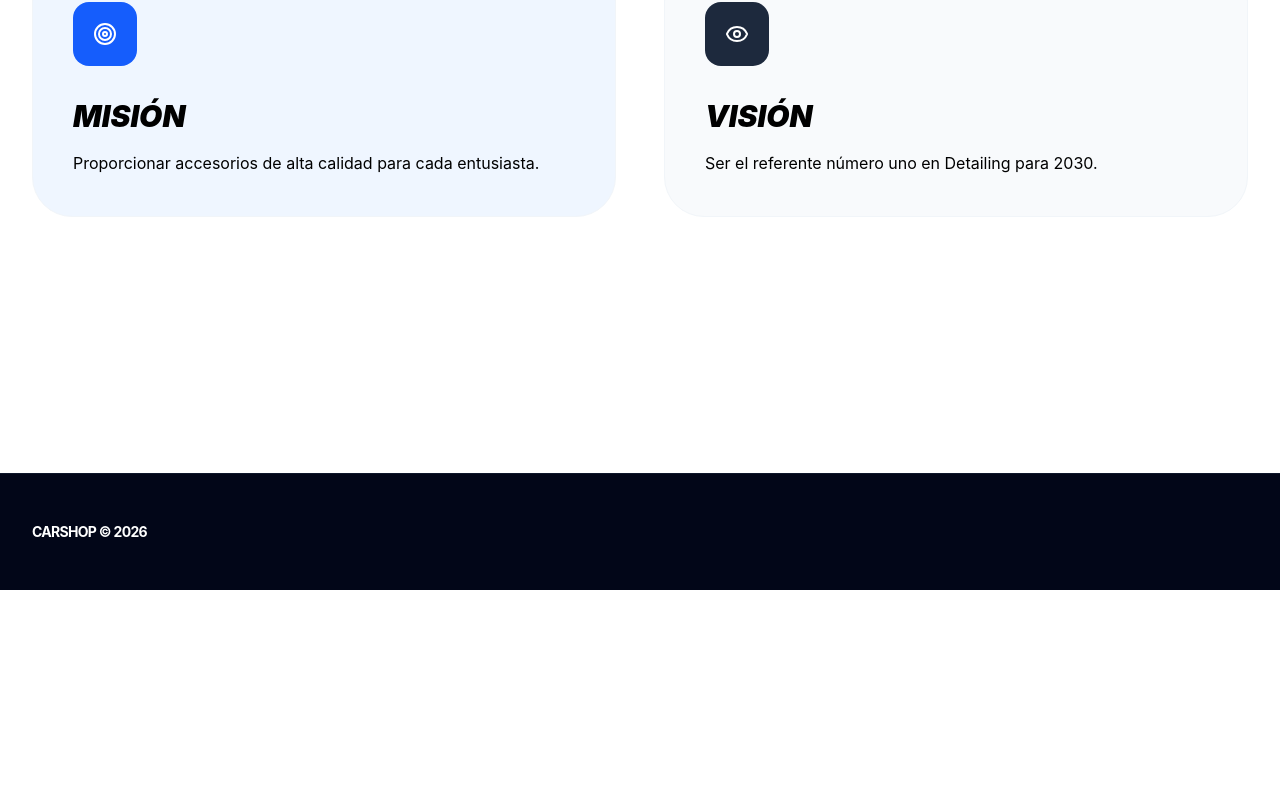
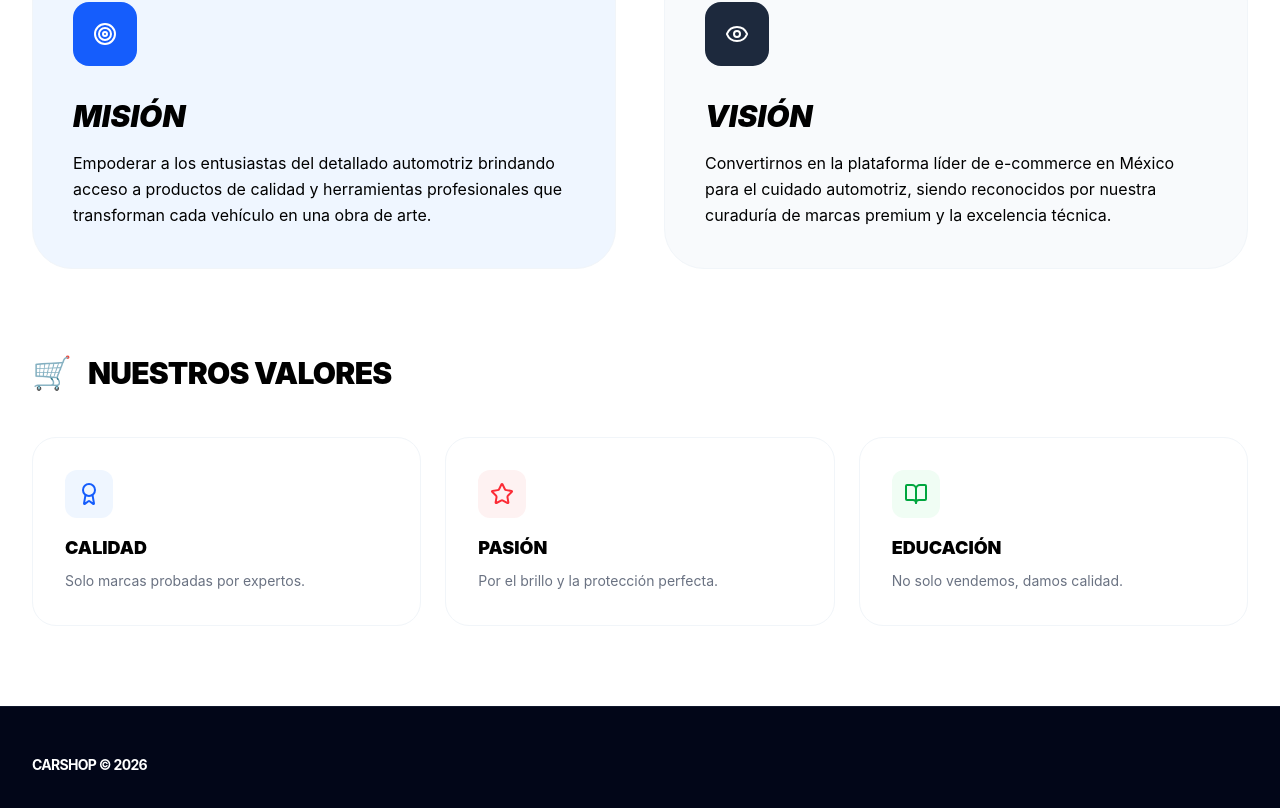
Before and after one commit to Alex2509812/carshop, a React (Vite) app: page /nosotros in a window 1280 px wide. Shown: the part 388-1196 px from the top of the page. Before the commit the page ends 978 px from the top, so only its background shows below. Built offline with nearby package versions, Linux system fonts and the light colour scheme.

Commit message:
mision vision y valores actualizados

```diff
--- a/src/pages/Nosotros.module.css
+++ b/src/pages/Nosotros.module.css
@@ -59,3 +59,55 @@
   margin-bottom: 2rem;
   transition: background-color 0.3s;
 }
+
+.valoresSection {
+  max-width: 80rem;
+  margin: 0 auto 5rem;
+  padding: 0 2rem;
+}
+
+.valoresHeader {
+  display: flex;
+  align-items: center;
+  gap: 1rem;
+  margin-bottom: 2.5rem;
+}
+
+.valoresEmoji {
+  font-size: 2rem;
+  filter: hue-rotate(0deg);
+}
+
+.valoresGrid {
+  display: grid;
+  gap: 1.5rem;
+}
+
+@media (min-width: 768px) {
+  .valoresGrid {
+    grid-template-columns: repeat(3, 1fr);
+  }
+}
+
+.valorCard {
+  padding: 2rem;
+  border-radius: 24px;
+  border: 1px solid #f1f5f9;
+  background: white;
+  transition: all 0.3s ease;
+}
+
+.valorCard:hover {
+  transform: translateY(-4px);
+  box-shadow: 0 12px 40px rgba(0,0,0,0.08);
+}
+
+.valorIcon {
+  width: 3rem;
+  height: 3rem;
+  border-radius: 12px;
+  display: flex;
+  align-items: center;
+  justify-content: center;
+  margin-bottom: 1rem;
+}
--- a/src/pages/Nosotros.tsx
+++ b/src/pages/Nosotros.tsx
@@ -1,4 +1,4 @@
-import { Target, Eye } from 'lucide-react';
+import { Target, Eye, Star, BookOpen, Award } from 'lucide-react';
 import styles from './Nosotros.module.css';
 
 export default function Nosotros() {
@@ -14,7 +14,7 @@ export default function Nosotros() {
             <Target className="text-white group-hover:text-blue-600" />
           </div>
           <h3 className="text-3xl font-black mb-4 uppercase italic">Misión</h3>
-          <p className="leading-relaxed">Proporcionar accesorios de alta calidad para cada entusiasta.</p>
+          <p className="leading-relaxed">Empoderar a los entusiastas del detallado automotriz brindando acceso a productos de calidad y herramientas profesionales que transforman cada vehículo en una obra de arte.</p>
         </div>
 
         <div className={`${styles.card} ${styles.visionCard} group`}>
@@ -22,7 +22,41 @@ export default function Nosotros() {
             <Eye className="text-white" />
           </div>
           <h3 className="text-3xl font-black mb-4 uppercase italic">Visión</h3>
-          <p className="leading-relaxed">Ser el referente número uno en Detailing para 2030.</p>
+          <p className="leading-relaxed">Convertirnos en la plataforma líder de e-commerce en México para el cuidado automotriz, siendo reconocidos por nuestra curaduría de marcas premium y la excelencia técnica.</p>
+        </div>
+      </div>
+
+      {/* Sección Valores */}
+      <div className={styles.valoresSection}>
+        <div className={styles.valoresHeader}>
+          <span className={styles.valoresEmoji}>🛒</span>
+          <h3 className="text-3xl font-black uppercase tracking-tight">Nuestros Valores</h3>
+        </div>
+
+        <div className={styles.valoresGrid}>
+          <div className={styles.valorCard}>
+            <div className={styles.valorIcon} style={{ background: '#eff6ff' }}>
+              <Award className="text-blue-600 w-6 h-6" />
+            </div>
+            <h4 className="text-lg font-black uppercase mb-2">Calidad</h4>
+            <p className="text-gray-500 text-sm leading-relaxed">Solo marcas probadas por expertos.</p>
+          </div>
+
+          <div className={styles.valorCard}>
+            <div className={styles.valorIcon} style={{ background: '#fef2f2' }}>
+              <Star className="text-red-500 w-6 h-6" />
+            </div>
+            <h4 className="text-lg font-black uppercase mb-2">Pasión</h4>
+            <p className="text-gray-500 text-sm leading-relaxed">Por el brillo y la protección perfecta.</p>
+          </div>
+
+          <div className={styles.valorCard}>
+            <div className={styles.valorIcon} style={{ background: '#f0fdf4' }}>
+              <BookOpen className="text-green-600 w-6 h-6" />
+            </div>
+            <h4 className="text-lg font-black uppercase mb-2">Educación</h4>
+            <p className="text-gray-500 text-sm leading-relaxed">No solo vendemos, damos calidad.</p>
+          </div>
         </div>
       </div>
     </div>
```
